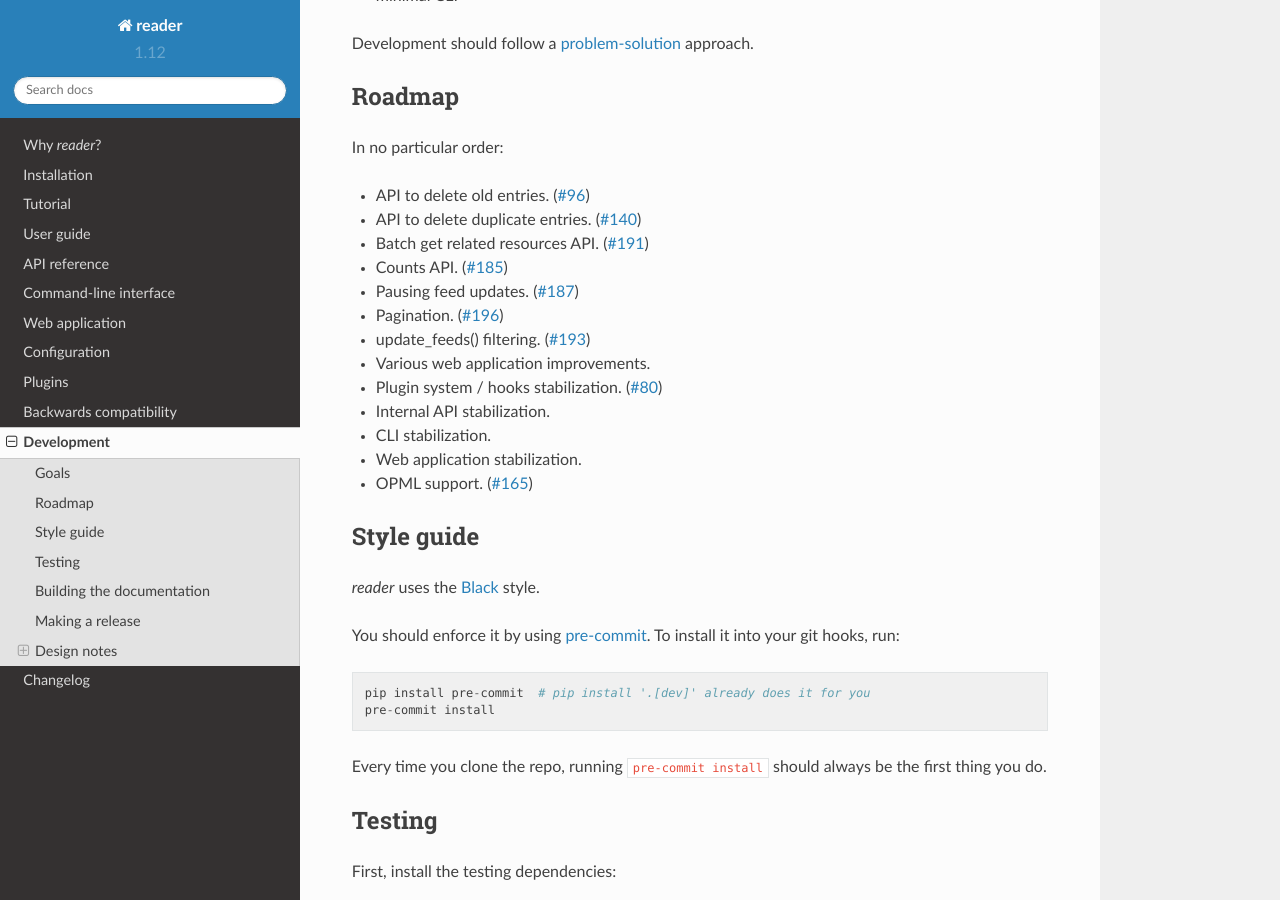
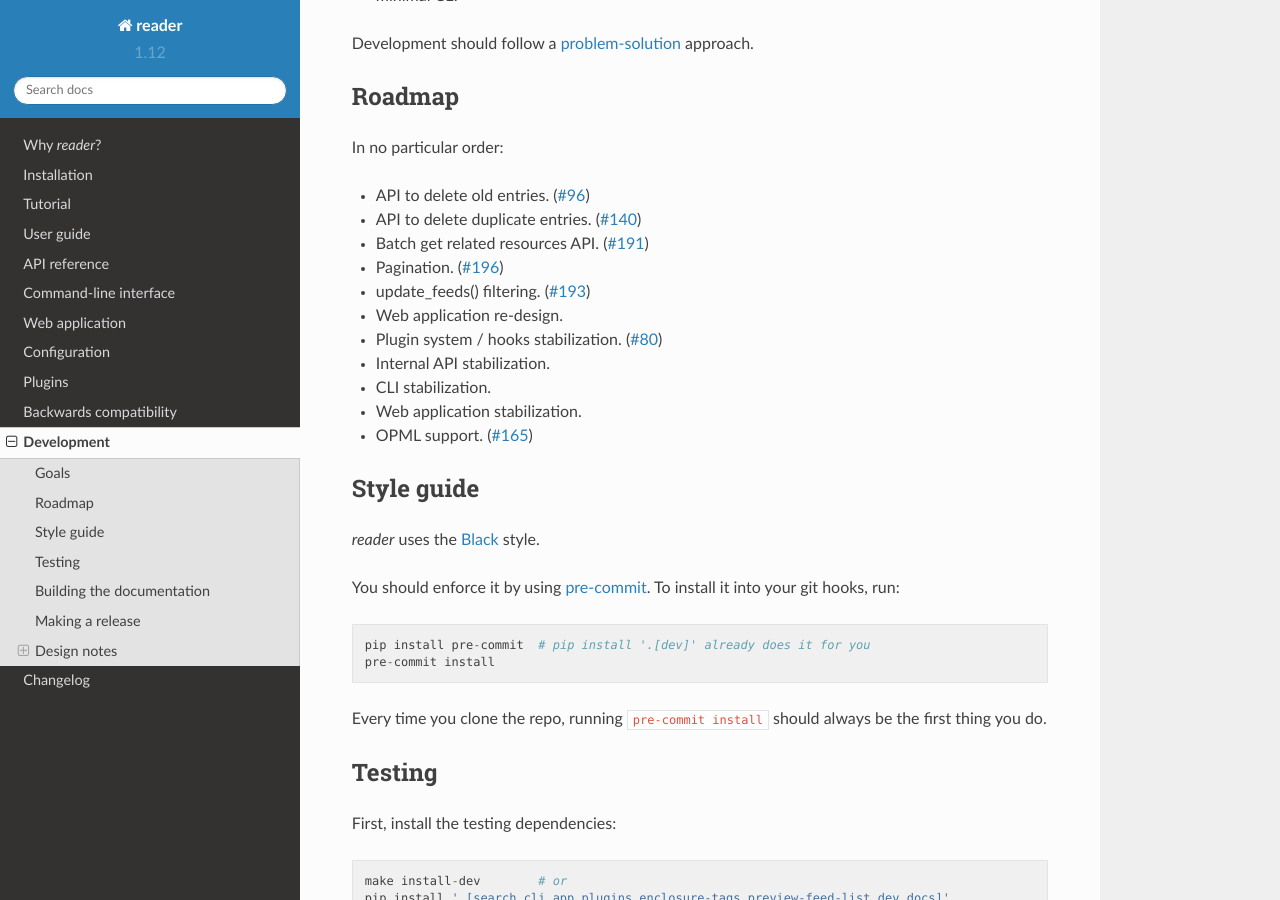
Before and after one commit to Alcides1123/reader, a Sphinx documentation site: the page built from docs/dev.rst, in a window 1280 px wide and 900 px high, scrolled down 328 px. Built offline with Sphinx 7.4.7 and the Read the Docs theme 2.0.0, drawn with Linux system fonts in a browser that asks for light colours.

Commit message:
Update roadmap.

```diff
--- a/docs/dev.rst
+++ b/docs/dev.rst
@@ -25,12 +25,10 @@ In no particular order:
 * API to delete old entries. (:issue:`96`)
 * API to delete duplicate entries. (:issue:`140`)
 * Batch get related resources API. (:issue:`191`)
-* Counts API. (:issue:`185`)
-* Pausing feed updates. (:issue:`187`)
 * Pagination. (:issue:`196`)
 * update_feeds() filtering. (:issue:`193`)
 
-* Various web application improvements.
+* Web application re-design.
 
 * Plugin system / hooks stabilization. (:issue:`80`)
 * Internal API stabilization.
```
